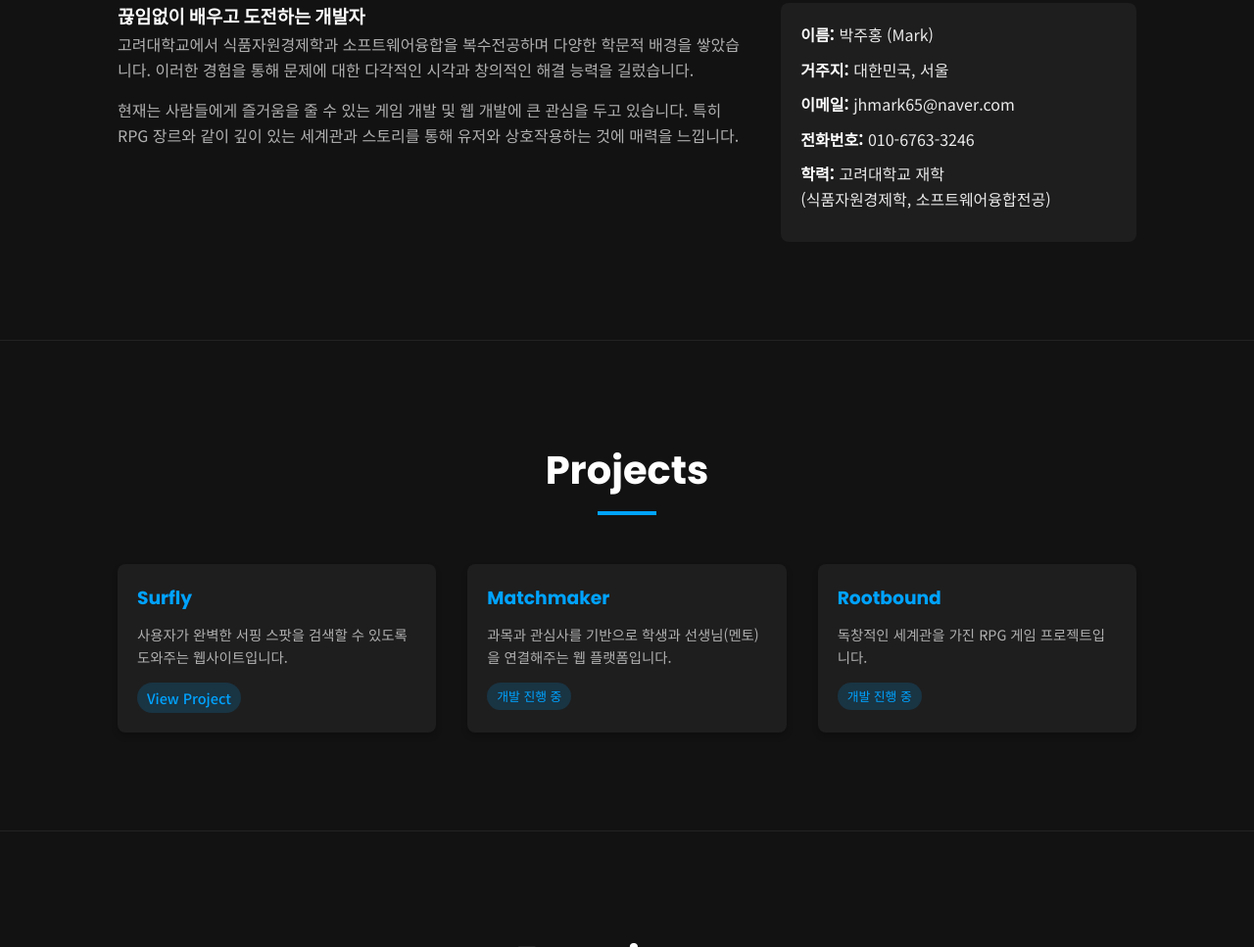
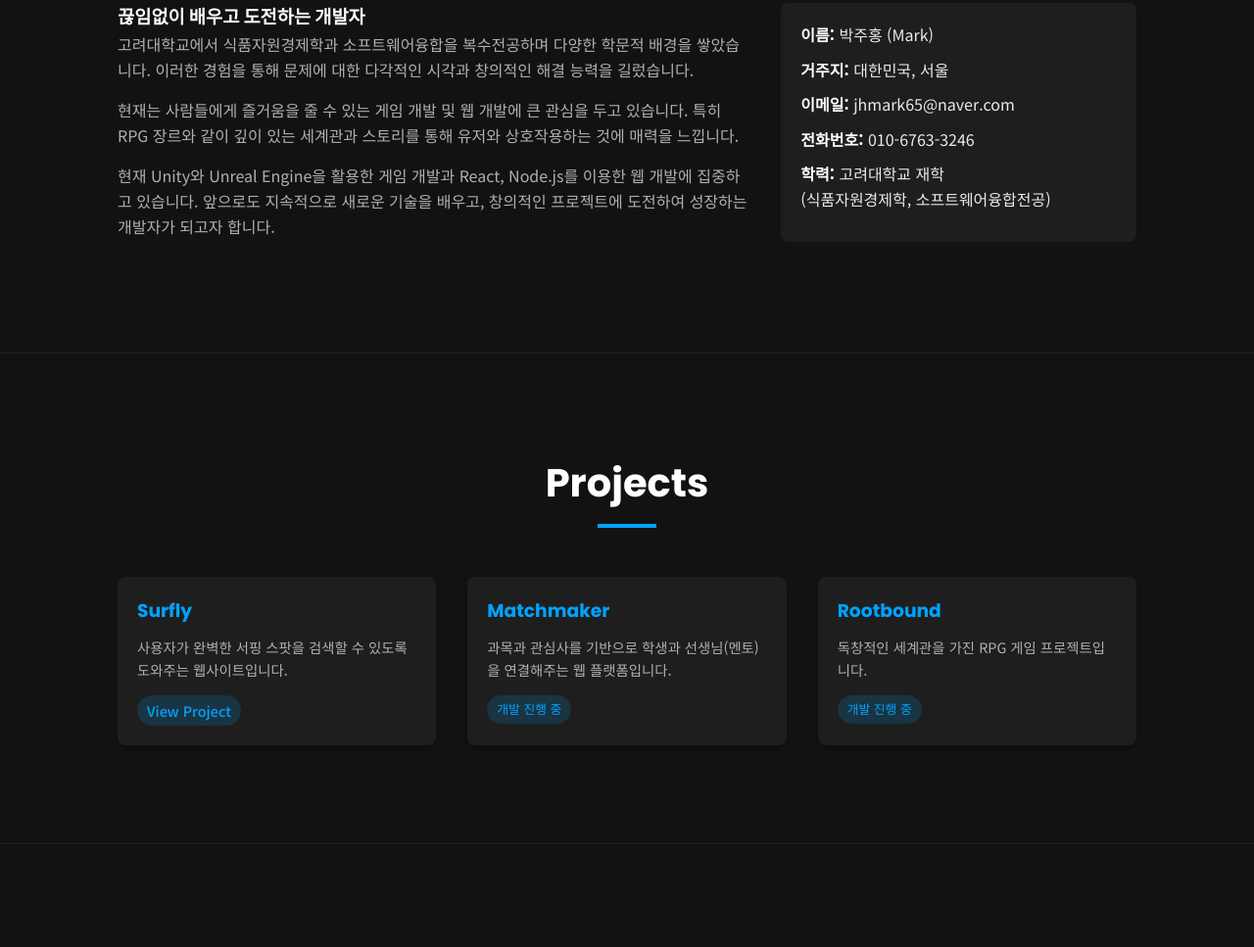
Before and after one commit to markpark65/portfolio, a plain HTML site: page index.html in a window 1280 px wide. Shown: the part 1025-1992 px from the top of the page at 98% size. Drawn offline with Linux system fonts and the light colour scheme.

Commit message:
Update index.html

```diff
--- a/index.html
+++ b/index.html
@@ -55,6 +55,10 @@
                         </p>
                         <p>
                             현재는 사람들에게 즐거움을 줄 수 있는 게임 개발 및 웹 개발에 큰 관심을 두고 있습니다. 특히 RPG 장르와 같이 깊이 있는 세계관과 스토리를 통해 유저와 상호작용하는 것에 매력을 느낍니다.
+                        </p>
+                        <p>
+                            현재 Unity와 Unreal Engine을 활용한 게임 개발과 React, Node.js를 이용한 웹 개발에 집중하고 있습니다.
+                            앞으로도 지속적으로 새로운 기술을 배우고, 창의적인 프로젝트에 도전하여 성장하는 개발자가 되고자 합니다.
                         </p>
                     </div>
                     <div class="about-info">
```
